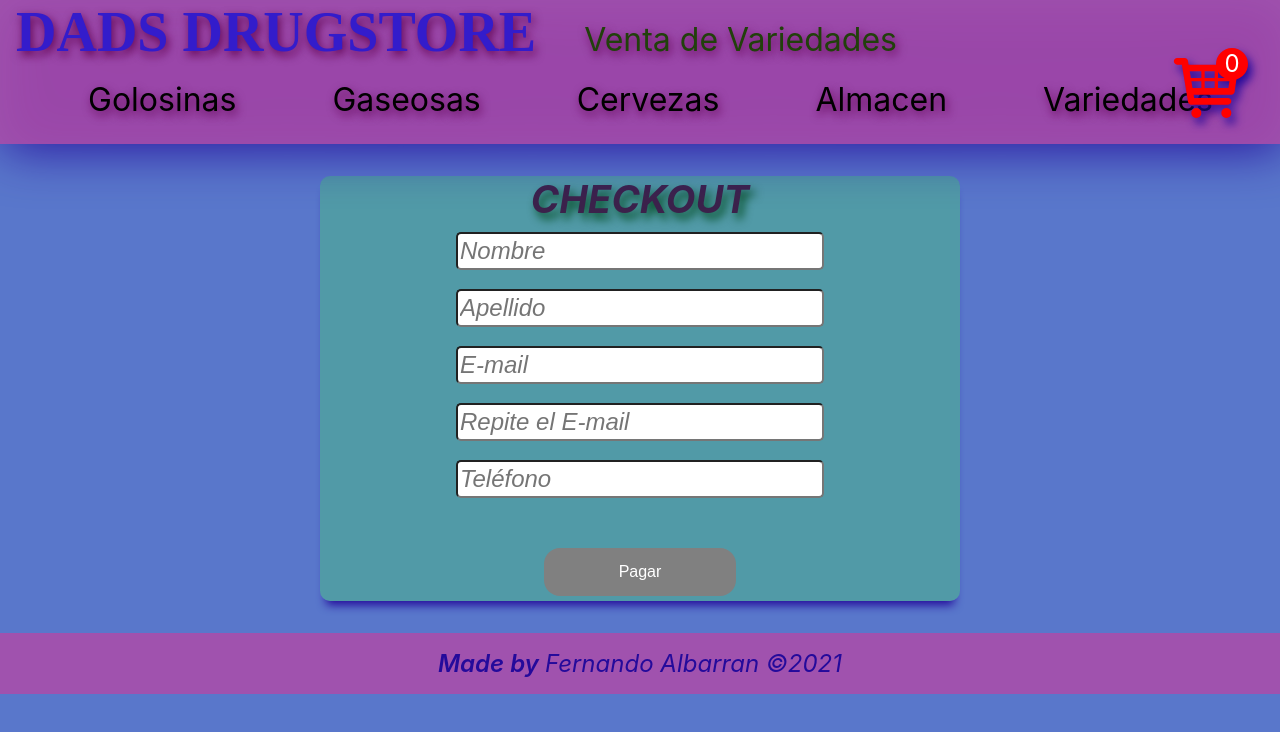
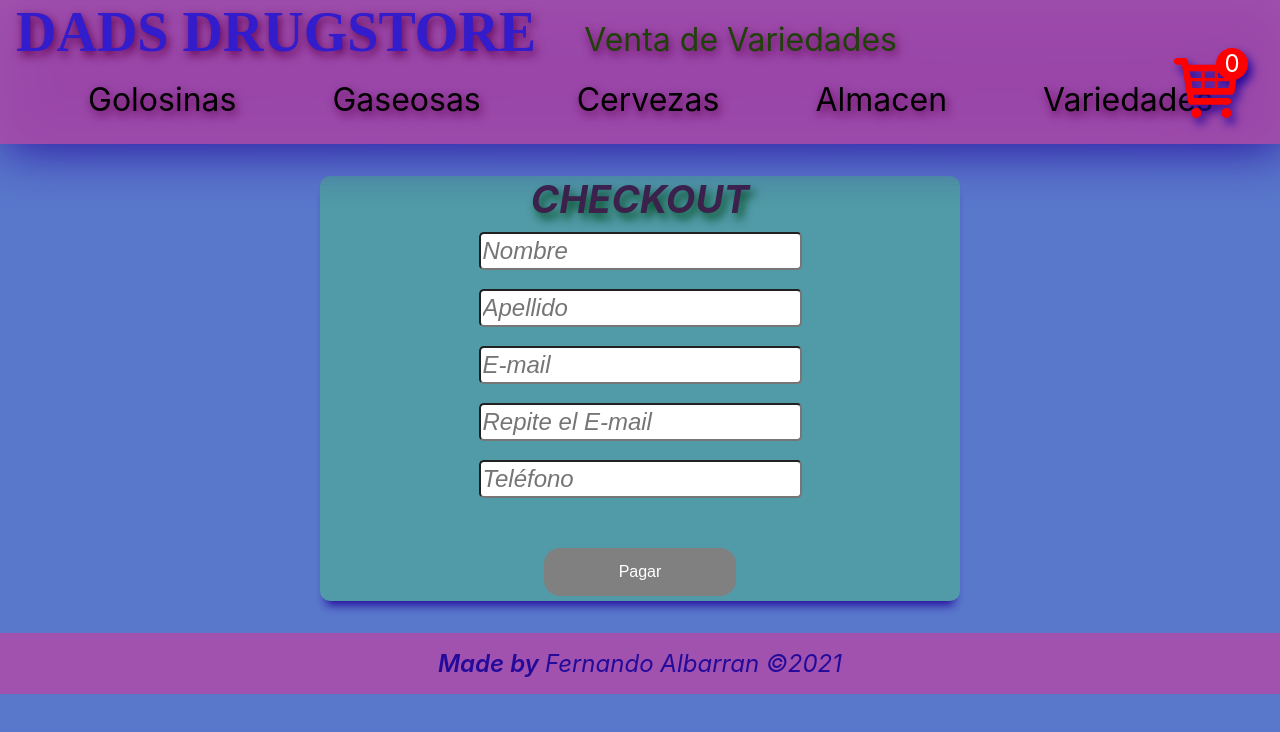
Before and after one commit to AlbarranFernando/dads, a React (Create React App) app: page /checkout in a window 1280 px wide. Shown: the top 732 px of the page. Built offline with nearby package versions, Linux system fonts and the light colour scheme.

Commit message:
Se mejoraron cosas de chechout

```diff
--- a/src/components/global/Cart/CheckOut/CheckOut.css
+++ b/src/components/global/Cart/CheckOut/CheckOut.css
@@ -10,8 +10,7 @@ margin: 0
     border-radius: 5px;
     font-size:1.5rem;
     font-style:italic;
-    width: 60%;
-  }
+ }
 
   .checkout{
       margin-left: 3rem;
--- a/src/components/global/ProductHomeContainer/ItemList/ItemList.jsx
+++ b/src/components/global/ProductHomeContainer/ItemList/ItemList.jsx
@@ -7,7 +7,6 @@ const ItemList = ({catsel="all"}) => {
 
     let db = getFirestore();
     const [itemsB, setItemsB] = useState([]);
-    console.log(catsel)
     let compa
     if (catsel === "all") (compa ='!=')
     else (compa ='==')
```
Also changed, not shown: 1 other file (tests, documents, lock files or other folders).
